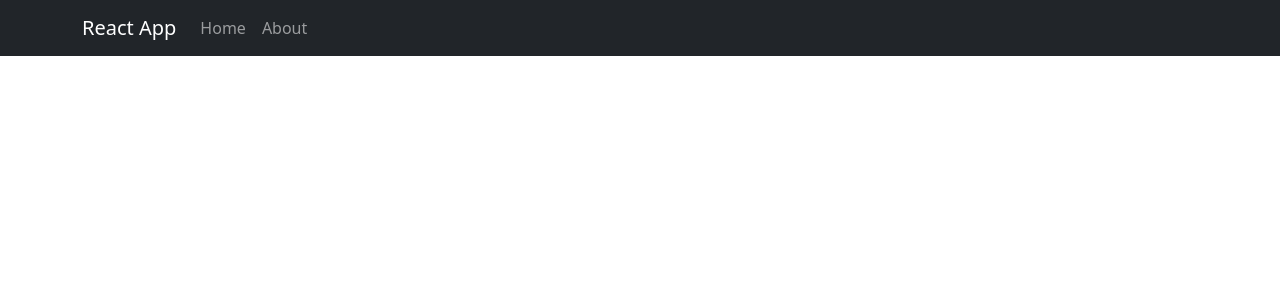
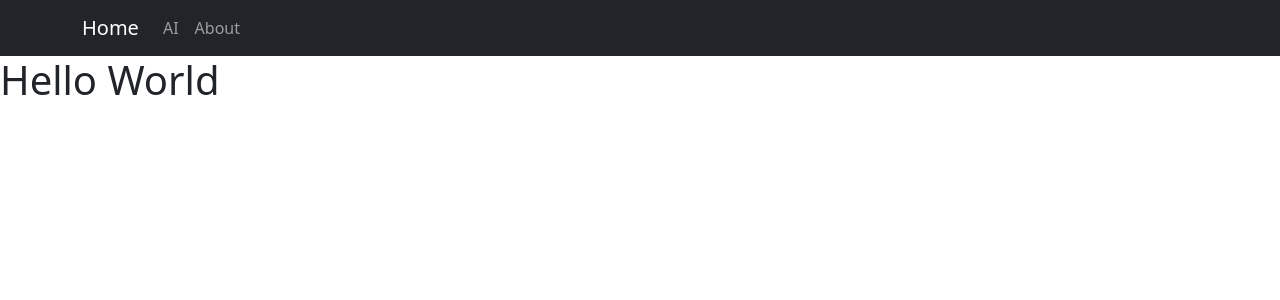
Before and after one commit to AymanInSpace22/ReactCustomTemplate, a React (Vite) app: page /ai in a window 1280 px wide. Shown: the top 300 px of the page. Built offline with nearby package versions, Linux system fonts and the light colour scheme.

Commit message:
adding stuff

```diff
--- a/src/AppRouter.tsx
+++ b/src/AppRouter.tsx
@@ -1,25 +1,62 @@
-import { Routes, Route } from 'react-router-dom';
-import Home from './components/Home';
-import About from './components/About';
-import 'bootstrap/dist/css/bootstrap.min.css';
-import Navigation from './components/Navigation';
-import Login from './components/Login';
-import CreateAccount from './components/CreateAccount';
+import { Routes, Route } from "react-router-dom";
+import Home from "./components/Home";
+import About from "./components/About";
+import "bootstrap/dist/css/bootstrap.min.css";
+import Navigation from "./components/Navigation";
+import Login from "./components/Login";
+import CreateAccount from "./components/CreateAccount";
+import NotFound from "./components/NotFound";
+import AI from "./components/AI";
+
+// function AppRouter() {
+//   return (
+//     <>
+//     <Navigation /> {/* This will render the navigation bar on every page */}
+
+//     <Routes>
+//       <Route path="/" element={<Home />} />
+//       <Route path="about" element={<About />} />
+//       <Route path="login" element={<Login />} />
+//       <Route path="create-account" element={<CreateAccount />} />
+//       {/* <Route path="*" element={<NotFound />} /> */}
+//     </Routes>
+
+//     </>
+//   );
+// }
+
+// export default AppRouter;
+
+
+
 
 
 function AppRouter() {
+  const isAuthenticated = true;
+
   return (
     <>
-    <Navigation /> {/* This will render the navigation bar on every page */}
+      {!isAuthenticated ? (
+        <Routes>
+          <Route path="/" element={<Login />} />
+          <Route path="/login" element={<Login />} />
+          <Route path="/create-account" element={<CreateAccount />} />
+          <Route path="*" element={<NotFound />} />
+        </Routes>
+      ) : (
+        <>
+          <Navigation />
+          <Routes>
+            <Route path="/home" element={<Home />} />
+            <Route path="/ai" element={<AI />} />
+            <Route path="/about" element={<About />} />
+            <Route path="/login" element={<Login />} />
+            <Route path="/create-account" element={<CreateAccount />} />
+            <Route path="*" element={<NotFound />} />
 
-    <Routes>
-      <Route path="/" element={<Home />} />
-      <Route path="about" element={<About />} />
-      <Route path="login" element={<Login />} />
-      <Route path="create-account" element={<CreateAccount />} /> {/* Add the route for creating an account */}
-      {/* <Route path="*" element={<NotFound />} /> */}
-    </Routes>
-
+          </Routes>
+        </>
+      )}
     </>
   );
 }
--- /dev/null
+++ b/src/components/AI.tsx
@@ -0,0 +1,5 @@
+function AI() {
+  return <h1>Hello World</h1>;
+}
+
+export default AI;
--- a/src/components/Home.tsx
+++ b/src/components/Home.tsx
@@ -1,3 +1,4 @@
+
 function Home() {
   return (
     <div>
--- a/src/components/Navigation.tsx
+++ b/src/components/Navigation.tsx
@@ -5,11 +5,11 @@ function Navigation() {
   return (
     <Navbar bg="dark" variant="dark" expand="md">
       <Container>
-        <Navbar.Brand as={Link} to="/">React App</Navbar.Brand>
+        <Navbar.Brand as={Link} to="/home">Home</Navbar.Brand>
         <Navbar.Toggle aria-controls="basic-navbar-nav" />
         <Navbar.Collapse id="basic-navbar-nav">
           <Nav className="me-auto">
-            <Nav.Link as={Link} to="/">Home</Nav.Link>
+            <Nav.Link as={Link} to="/ai">AI</Nav.Link>
             <Nav.Link as={Link} to="/about">About</Nav.Link>
             {/* Add more navigation links here */}
           </Nav>
--- /dev/null
+++ b/src/components/NotFound.tsx
@@ -0,0 +1,29 @@
+import { Container } from 'react-bootstrap';
+
+// function NotFound() {
+//   return (
+//     <div >
+//        <br />
+//        <br />
+//        <br />
+//       <h1 className="text-danger text-center">Not Found</h1>
+//       <p className="text-center">Sorry, the page you've requested can not be reached</p>
+//     </div>
+//   )
+// }
+
+
+
+
+function NotFound() {
+  return (
+    <Container className="d-flex align-items-center justify-content-center " style={{ minHeight: '100vh' }}>
+      <div id="notFound">
+        <h1 className="text-danger text-center">Not Found</h1>
+        <p>Sorry, the page you've requested cannot be reached</p>
+      </div>
+    </Container>
+  );
+}
+
+export default NotFound;
--- a/src/index.css
+++ b/src/index.css
@@ -82,3 +82,12 @@ button:focus-visible {
   align-items: center;
   justify-content: center;
 }
+
+#notFound{
+  border-style: solid;
+  border-width: 3px;
+  border-color: red;
+  border-radius: 50px;
+  padding: 50px;
+text-decoration: underline  rgb(0, 0, 0) 2px;
+}
```
Also changed, not shown: src/components/download.jpg (added).
